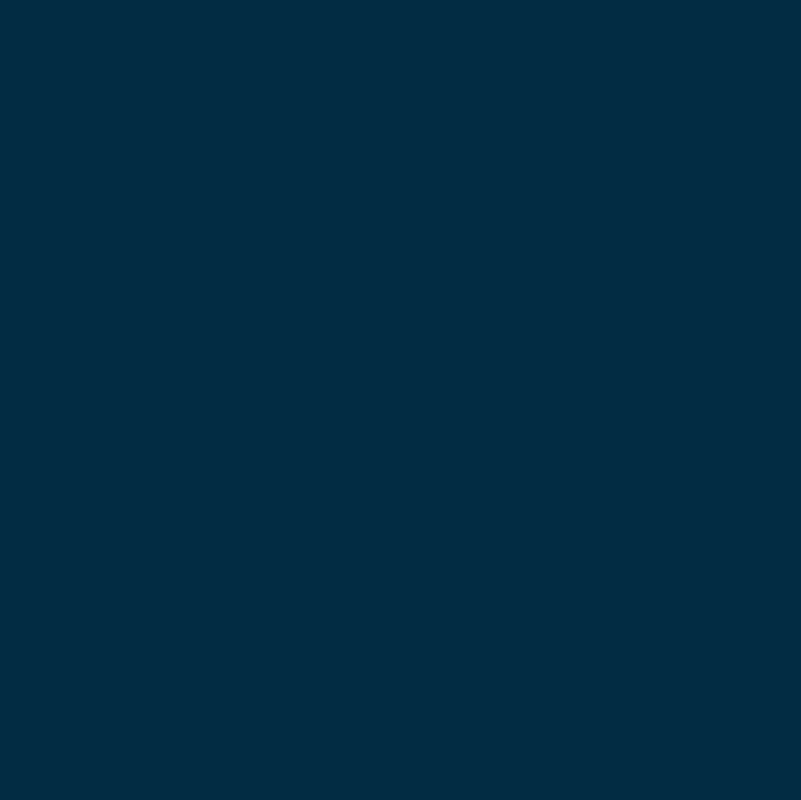
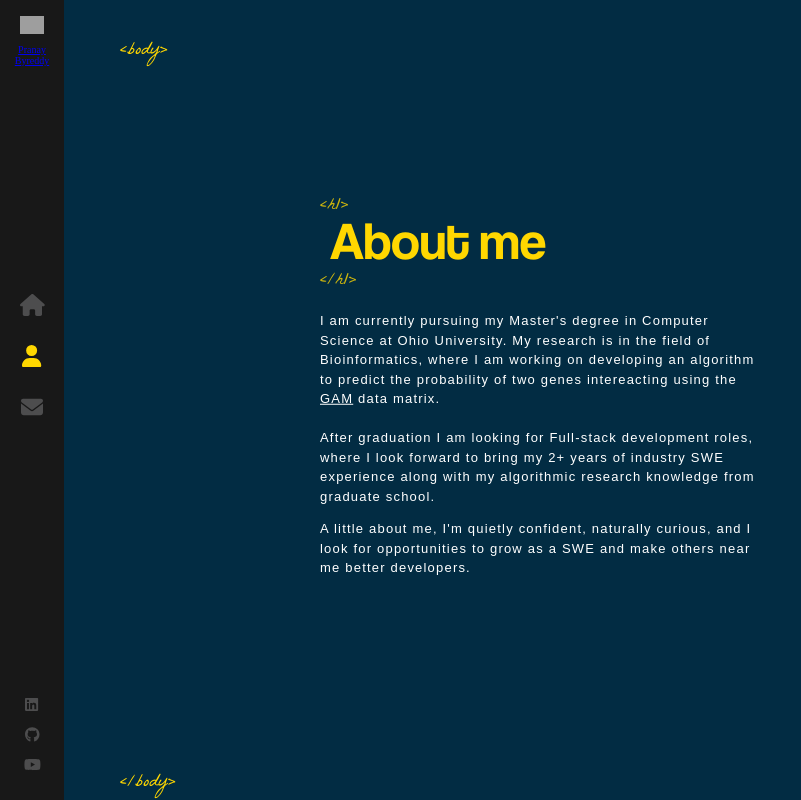
Before and after one commit to preddybreddy/personal-website, a React (Create React App) app: page /about in a window 1280 px wide. Before the commit this address had no page. Shown: the whole page, without its empty margins (0-801 px from the left). Built offline with nearby package versions, Linux system fonts and the light colour scheme; grey boxes are pictures that could not be loaded.

Commit message:
added About page + fixed Home page animations

```diff
--- a/src/App.js
+++ b/src/App.js
@@ -2,6 +2,7 @@ import './App.scss';
 import Layout from './components/Layout';
 import { Route, Routes } from 'react-router-dom';
 import Home from './components/Home';
+import About from './components/About';
 
 function App() {
   return (
@@ -9,6 +10,7 @@ function App() {
       <Routes>
         <Route path="/" element={<Layout />}>
           <Route index element={<Home />} />
+          <Route path='/about' element={<About />} />
         </Route>
       </Routes>
     </div>
--- /dev/null
+++ b/src/components/About/index.js
@@ -0,0 +1,34 @@
+import './index.scss'
+import AnimatedLetters from '../AnimatedLetters'
+import { useEffect } from 'react'
+import { useState } from 'react'
+
+export default function About() {
+    const [letterClass, setLetterClass] = useState('text-animate')
+    const aboutMe = ['A', 'b', 'o', 'u', 't', ' ', 'm', 'e']
+    useEffect(() => {
+        setTimeout(() => {setLetterClass('text-animate-hover')}, 3000)
+    }, [])
+    return (
+        <div className="container about-page">
+            <div className="text-zone">
+                <h1>
+                    <AnimatedLetters letterClass={letterClass} strArray={aboutMe} idx={15} />
+                </h1>
+                <p>
+                    I am currently pursuing my Master's degree in Computer Science at Ohio University.
+                    My research is in the field of Bioinformatics, where I am working on developing an algorithm
+                    to predict the probability of two genes intereacting using the <a target="_blank" href='https://www.nature.com/articles/s41576-019-0195-2'>GAM</a> data matrix.
+                    <br />
+                    <br />
+                    After graduation I am looking for Full-stack development roles, where I look forward
+                    to bring my 2+ years of industry SWE experience along with my algorithmic research knowledge from graduate school.
+                </p>
+                <p>
+                    A little about me, I'm quietly confident, naturally curious, and I look for opportunities to
+                    grow as a SWE and make others near me better developers.
+                </p>
+            </div>
+        </div>
+    )
+}
--- /dev/null
+++ b/src/components/About/index.scss
@@ -0,0 +1,75 @@
+.about-page {
+    .text-zone {
+        position: absolute;
+        left: 25%;
+        top: 50%;
+        transform: translateY(-50%);
+        width: 35%;
+//        vertical-align: middle;
+        display: table-cell;
+        max-height: 90%;
+
+        h1 {
+            font-size: 53px;
+            font-family: 'Coolvetica';
+            color: #ffd700;
+            font-weight: 400;
+            margin-top: 0;
+            position: relative;
+            margin-bottom: 40px;
+            left: 10px;
+
+            .text-animate-hover:hover {
+                color: #fff;
+            }
+
+
+            &::before {
+                content: '<h1>';
+                font-family: 'La Belle Aurore';
+                font-size: 18px;
+                position: absolute;
+                margin-top: -20px;
+                left: -10px;
+                opacity: 0.8;
+            }
+
+            &::after {
+                content: '</h1>';
+                font-family: 'La Belle Aurore';
+                font-size: 18px;
+                line-height: 18px;
+                position: absolute;
+                left: -30px;
+                bottom: -20px;
+                margin-left: 20px;
+                opacity: 0.8;
+            }
+        }
+
+        p {
+            a {
+                color: #fff;
+
+            }
+
+            letter-spacing: 1.2px;
+            font-size: 13px;
+            color: #fff;
+            font-family: sans-serif;
+            font-weight: 300;
+            min-width: fit-content;
+            animation: pulse 1s 1s ;
+            line-height: 150%;
+
+            &:nth-of-type(1) {
+
+                animation-delay: 2.1s;
+            }
+
+            &:nth-of-type(2) {
+                animation-delay: 2.2s;
+            }
+        }
+    }
+}
--- a/src/components/AnimatedLetters/index.js
+++ b/src/components/AnimatedLetters/index.js
@@ -5,7 +5,7 @@ export default function AnimatedLetters({letterClass, strArray, idx}) {
         <span>
             {
                 strArray.map((char, i) => {
-                    return (<span key={char+i} className={`${letterClass} _${i + idx}`}>
+                    return (<span key={char+i} className={`${letterClass}`}>
                         {char}
                     </span>)
                 })
--- a/src/components/AnimatedLetters/index.scss
+++ b/src/components/AnimatedLetters/index.scss
@@ -1,7 +1,9 @@
 .text-animate {
     display: inline-block;
     opacity: 0;
-    animation: bounceIn 1s 1s;
+    animation: bounceIn;
+    animation-duration: 2s;
+    animation-delay: 1s;
     animation-fill-mode: forwards;
     min-width: 10px;
 
@@ -18,9 +20,3 @@
         color: #ffd700;
     }
 }
-
-@for $i from 1 through 37 {
-    .text-animate._#{$i} {
-        animation-delay: #{$i / 10}s;
-    }
-}
--- a/src/components/Home/index.js
+++ b/src/components/Home/index.js
@@ -4,30 +4,61 @@ import AnimatedLetters from '../AnimatedLetters'
 import { useEffect, useState } from 'react'
 
 export default function Home() {
+    function addAnimationDelay() {
+        let startTime = 0.5
+        const arr = document.querySelectorAll('.text-animate')
+        for (let i=0; i < arr.length; i++) {
+          //  console.log(i)
+            startTime += 0.1
+            arr[i].style["animation-delay"] = startTime+'s'
+        }
+    }
+    function removeAnimationDelay() {
+        const arr = document.querySelectorAll('.text-animate-hover')
+        console.log(arr)
+        for (let i=0; i < arr.length; i++) {
+            console.log(i)
+            arr[i].style["animation-delay"] = '0s'
+        }
+    }
     const [letterClass, setLetterClass] = useState('text-animate')
 
     const nameArr = ['r', 'a', 'n', 'a', 'y']
     const jobTitleArr = ['S', 'o', 'f', 't', 'w', 'a', 'r', 'e', ' ', 'D', 'e', 'v', 'e', 'l', 'o', 'p', 'e', 'r']
 
+    // useEffect(() => {
+    //  setTimeout(() => {
+    //         //setLetterClass('text-animate-hover')
+    //         setLetterClass(letterClass)
+    //         //addAnimationDelay()
+    //     }, 4000)
+    // }, [])
     useEffect(() => {
-     setTimeout(() => {
-            setLetterClass('text-animate-hover')
-        }, 4000)
+        setTimeout(() => addAnimationDelay(), 1000)
     }, [])
+
+    useEffect(() => {
+        setTimeout(() => setLetterClass('text-animate-hover'), 4000)
+    }, [])
+
+    useEffect(() => {
+        setTimeout(() => removeAnimationDelay(), 4100)
+    }, [])
+
     return (
         <div className='container home-page'>
             <div className='text-zone'>
-                <h1><span className={`${letterClass} _1`}>H</span>
-                    <span className={`${letterClass} _2`}>i</span>
-                    <span className={`${letterClass} _3`}>,</span>
-                    <br/>
-                    <span className={`${letterClass} _4`}>I</span>
-                    <span className={`${letterClass} _5`}>'</span>
-                    <span className={`${letterClass} _6`}>m</span>
+                <h1><span className={`${letterClass}`}>H</span>
+                    <span className={`${letterClass}`}>i</span>
+                    <span className={`${letterClass}`}>,</span>
+                    <br />
+                    <span className={`${letterClass}`}>I</span>
+                    <span className={`${letterClass}`}>'</span>
+                    <span className={`${letterClass}`}>m</span>
                     <img src={Logo_p} alt="developer" />
-                    <AnimatedLetters letterClass={letterClass} strArray={nameArr} idx={15} />
+                    <AnimatedLetters letterClass={letterClass} strArray={nameArr} idx={7} />
                     <br />
-                    <AnimatedLetters letterClass={letterClass} strArray={jobTitleArr} idx={20} />
+                    <AnimatedLetters letterClass={letterClass} strArray={jobTitleArr} idx={12} />
                 </h1>
                 <h2>Full-stack developer / Software Architect</h2>
             </div>
```
